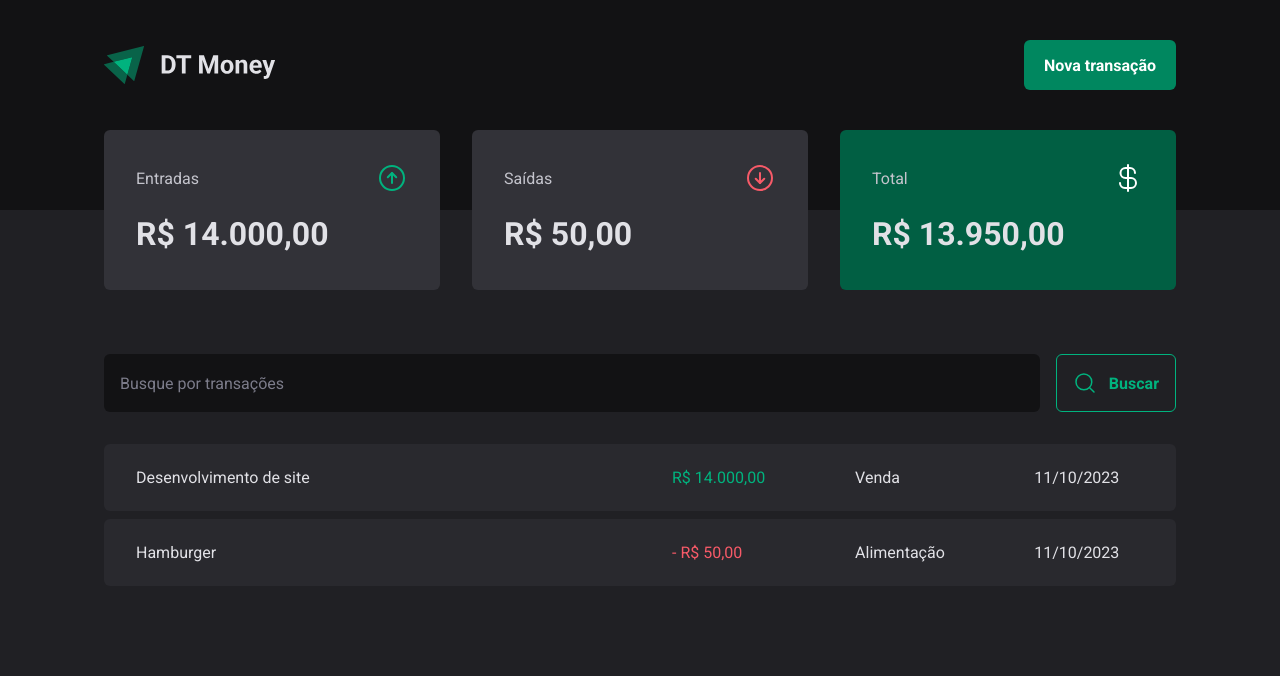
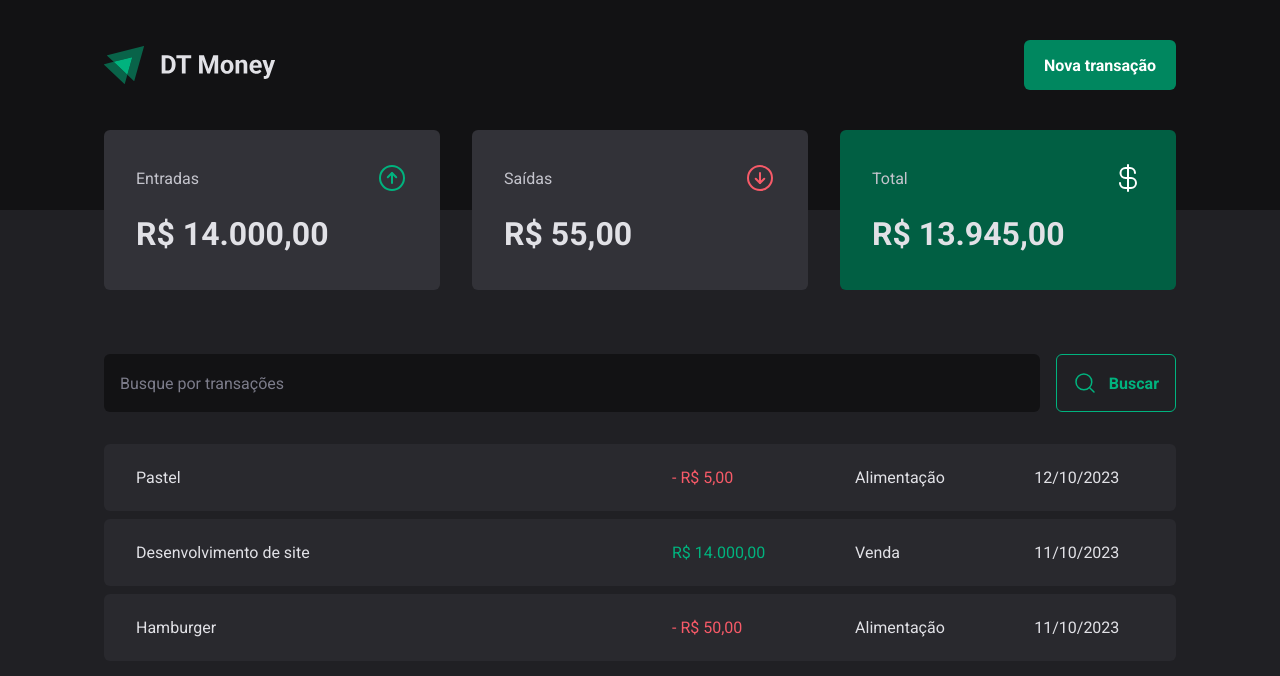
Before and after one commit to PedroZich22/dt-money, a React (Vite) app: page / in a window 1280 px wide. Shown: the top 676 px of the page. Built offline with nearby package versions, Linux system fonts and the light colour scheme; data requests are answered from the project's data file.

Commit message:
feat: create new transaction

```diff
--- a/server.json
+++ b/server.json
@@ -15,6 +15,14 @@
       "category": "Alimentação",
       "price": 50,
       "createdAt": "2023-10-11T23:22:30.131Z"
+    },
+    {
+      "description": "Pastel",
+      "type": "outcome",
+      "price": 5,
+      "category": "Alimentação",
+      "createdAt": "2023-10-12T01:54:15.668Z",
+      "id": 3
     }
   ]
 }
--- a/src/components/NewTransactionModal/index.tsx
+++ b/src/components/NewTransactionModal/index.tsx
@@ -10,6 +10,8 @@ import { ArrowCircleDown, ArrowCircleUp, X } from "phosphor-react";
 import * as z from "zod";
 import { Controller, useForm } from "react-hook-form";
 import { zodResolver } from "@hookform/resolvers/zod";
+import { useContext } from "react";
+import { TransactionContext } from "../../contexts/TransactionsContext";
 
 const newTransactionFormSchema = z.object({
   description: z.string(),
@@ -21,10 +23,13 @@ const newTransactionFormSchema = z.object({
 type NewTransactionFormInputs = z.infer<typeof newTransactionFormSchema>;
 
 export function NewTransactionModal() {
+  const { createTransaction } = useContext(TransactionContext);
+
   const {
     register,
     control,
     handleSubmit,
+    reset,
     formState: { isSubmitting },
   } = useForm<NewTransactionFormInputs>({
     resolver: zodResolver(newTransactionFormSchema),
@@ -33,8 +38,17 @@ export function NewTransactionModal() {
     },
   });
 
-  function handleCreateNewTransaction(data: NewTransactionFormInputs) {
-    console.log(data);
+  async function handleCreateNewTransaction(data: NewTransactionFormInputs) {
+    const { description, type, category, price } = data;
+
+    await createTransaction({
+      description,
+      type,
+      category,
+      price,
+    });
+
+    reset();
   }
 
   return (
--- a/src/contexts/TransactionsContext.tsx
+++ b/src/contexts/TransactionsContext.tsx
@@ -10,9 +10,17 @@ interface Transaction {
   createdAt: string;
 }
 
+interface CreateTransactionInput {
+  description: string;
+  type: "income" | "outcome";
+  price: number;
+  category: string;
+}
+
 interface TransactionContextType {
   transactions: Transaction[];
   fetchTransactions: (query?: string) => Promise<void>;
+  createTransaction: (data: CreateTransactionInput) => Promise<void>;
 }
 
 interface TransactionsProviderProps {
@@ -25,8 +33,10 @@ export function TransactionsProvider({ children }: TransactionsProviderProps) {
   const [transactions, setTransactions] = useState<Transaction[]>([]);
 
   async function fetchTransactions(query?: string) {
-    const response = await api.get("/transactions", {
+    const response = await api.get("transactions", {
       params: {
+        _sort: "createdAt",
+        _order: "desc",
         q: query,
       },
     });
@@ -34,12 +44,28 @@ export function TransactionsProvider({ children }: TransactionsProviderProps) {
     setTransactions(response.data);
   }
 
+  async function createTransaction(data: CreateTransactionInput) {
+    const { description, type, price, category } = data;
+
+    const response = await api.post("/transactions", {
+      description,
+      type,
+      price,
+      category,
+      createdAt: new Date(),
+    });
+
+    setTransactions((oldState) => [...oldState, response.data]);
+  }
+
   useEffect(() => {
     fetchTransactions();
   }, []);
 
   return (
-    <TransactionContext.Provider value={{ transactions, fetchTransactions }}>
+    <TransactionContext.Provider
+      value={{ transactions, fetchTransactions, createTransaction }}
+    >
       {children}
     </TransactionContext.Provider>
   );
--- a/src/lib/axios.ts
+++ b/src/lib/axios.ts
@@ -1,5 +1,5 @@
 import axios from "axios";
 
 export const api = axios.create({
-  baseURL: "http://localhost:3000",
+  baseURL: "http://localhost:3333",
 });
```
